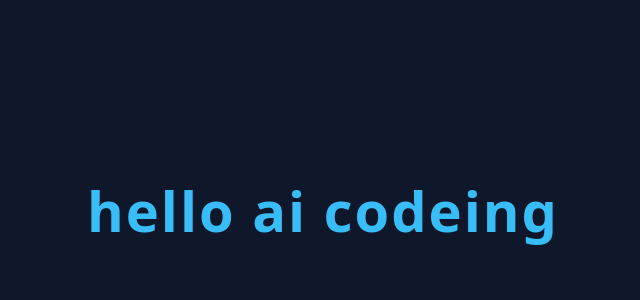
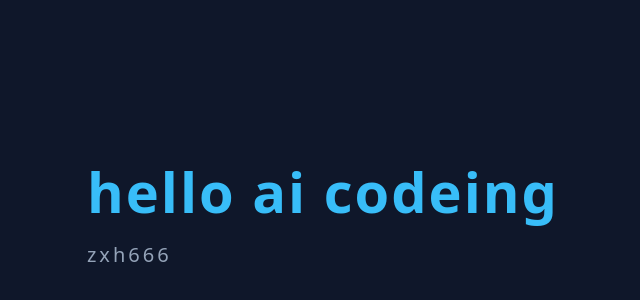
Before and after one commit to zxh666666666/zxh666, a plain HTML site: page index.html in a window 1280 px wide. Shown: the part 190-490 px from the top of the page, without its empty margins (317-957 px from the left). Drawn offline with Linux system fonts and the light colour scheme.

Commit message:
在页面增加 zxh666 文字
Co-Authored-By: Claude Haiku 4.5 <noreply@anthropic.com>

```diff
--- a/index.html
+++ b/index.html
@@ -18,10 +18,20 @@
       color: #38bdf8;
       font-size: 56px;
       letter-spacing: 2px;
+      margin: 0 0 12px;
+    }
+    p {
+      margin: 0;
+      color: #94a3b8;
+      font-size: 20px;
+      letter-spacing: 3px;
     }
   </style>
 </head>
 <body>
-  <h1>hello ai codeing</h1>
+  <div>
+    <h1>hello ai codeing</h1>
+    <p>zxh666</p>
+  </div>
 </body>
 </html>
```
